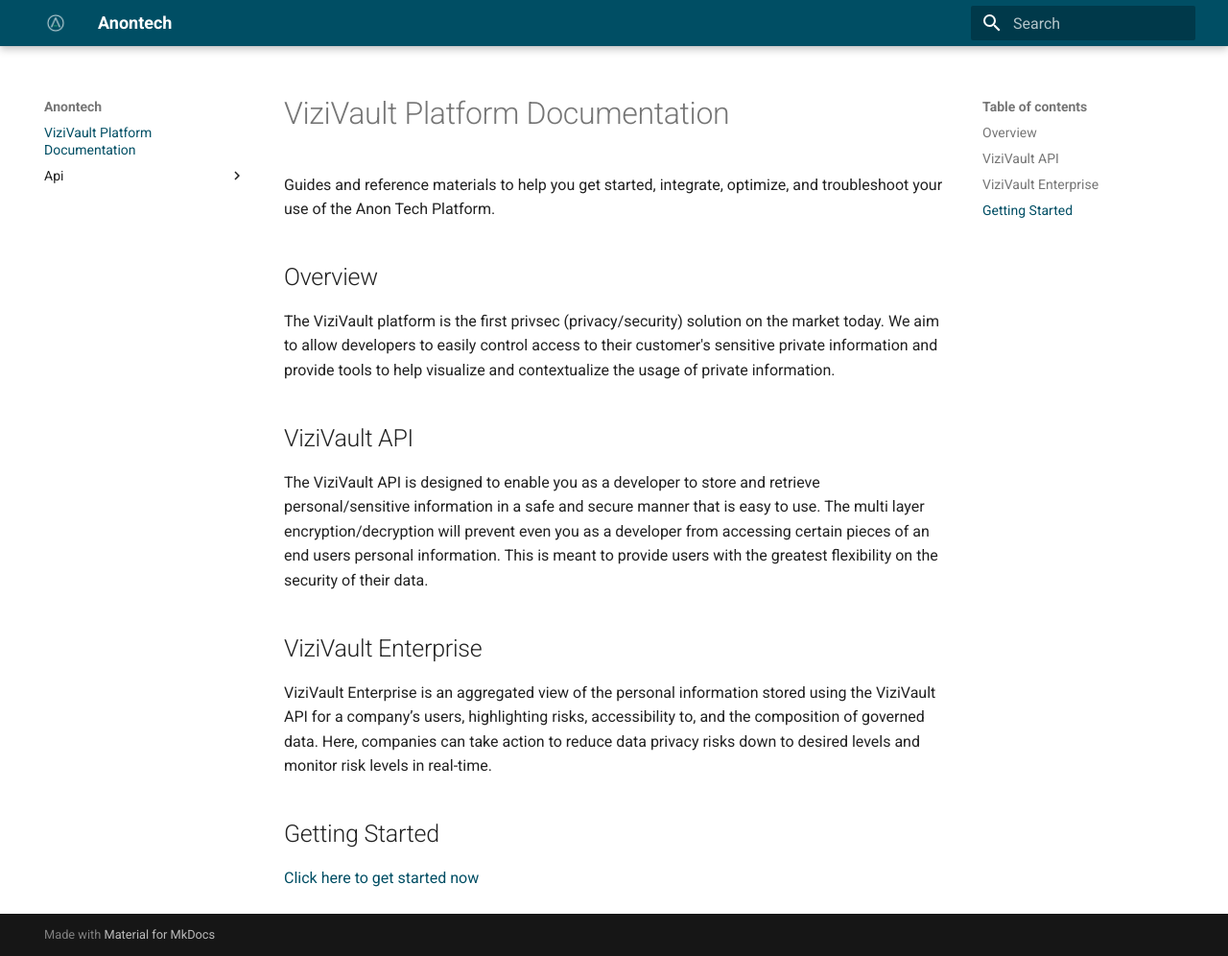
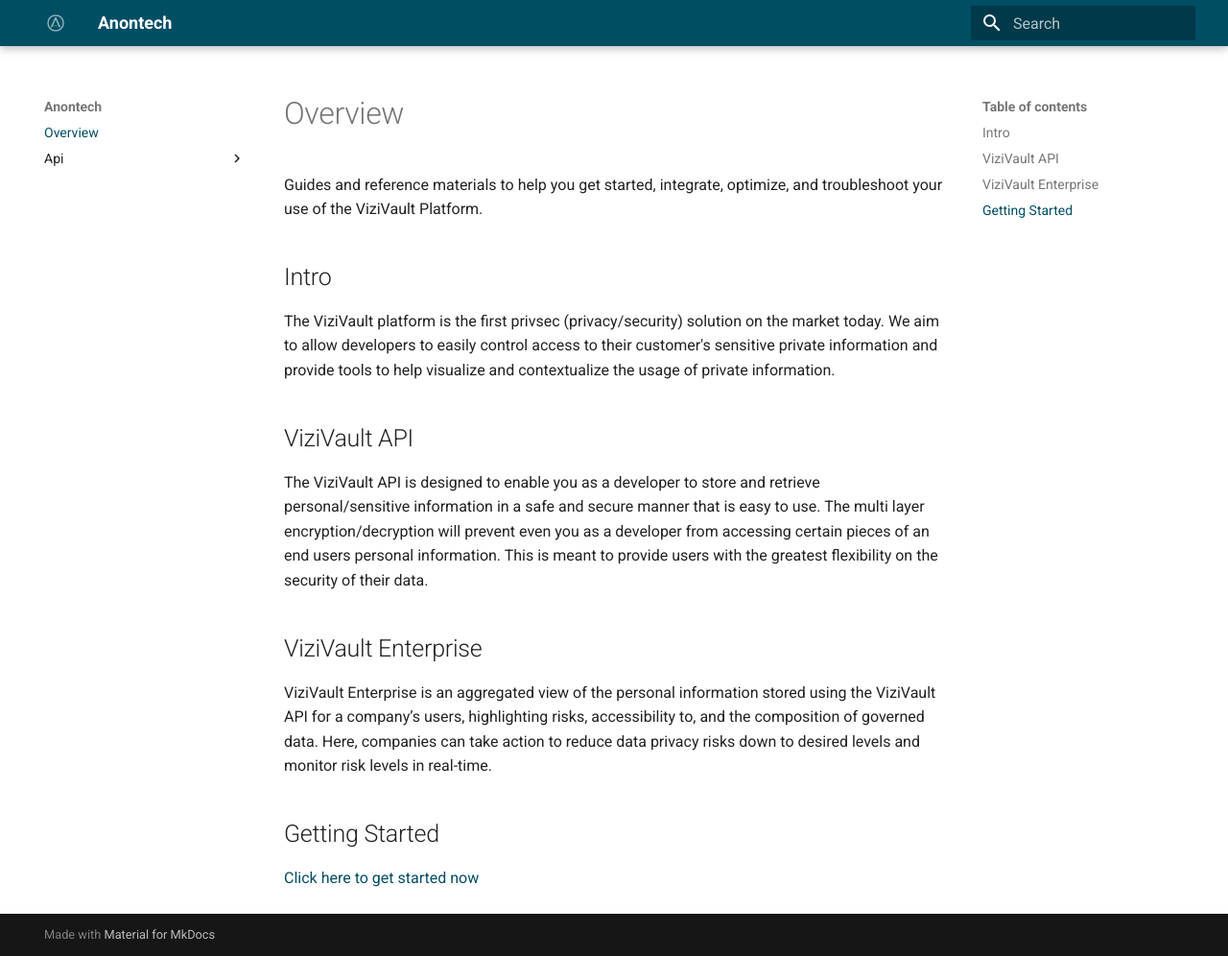
Before and after one commit to anontechnology/documentation, an MkDocs documentation site: the page built from docs/index.md, in a window 1280 px wide and 996 px high. Shown: the whole window at 96% size. Built offline with MkDocs 1.6.1 and Material for MkDocs 9.7.7, drawn with Linux system fonts in a browser that asks for light colours.

Commit message:
Update index.md

```diff
--- a/docs/index.md
+++ b/docs/index.md
@@ -1,8 +1,8 @@
-# ViziVault Platform Documentation
-Guides and reference materials to help you get started, integrate, optimize, and troubleshoot your use of the Anon Tech Platform.
+# Overview
+Guides and reference materials to help you get started, integrate, optimize, and troubleshoot your use of the ViziVault Platform.
 
 
-## Overview
+## Intro
 The ViziVault platform is the first privsec (privacy/security) solution on the market today. We aim to allow developers to easily control access to their customer's sensitive private information and provide tools to help visualize and contextualize the usage of private information.
 
 ## ViziVault API
```
